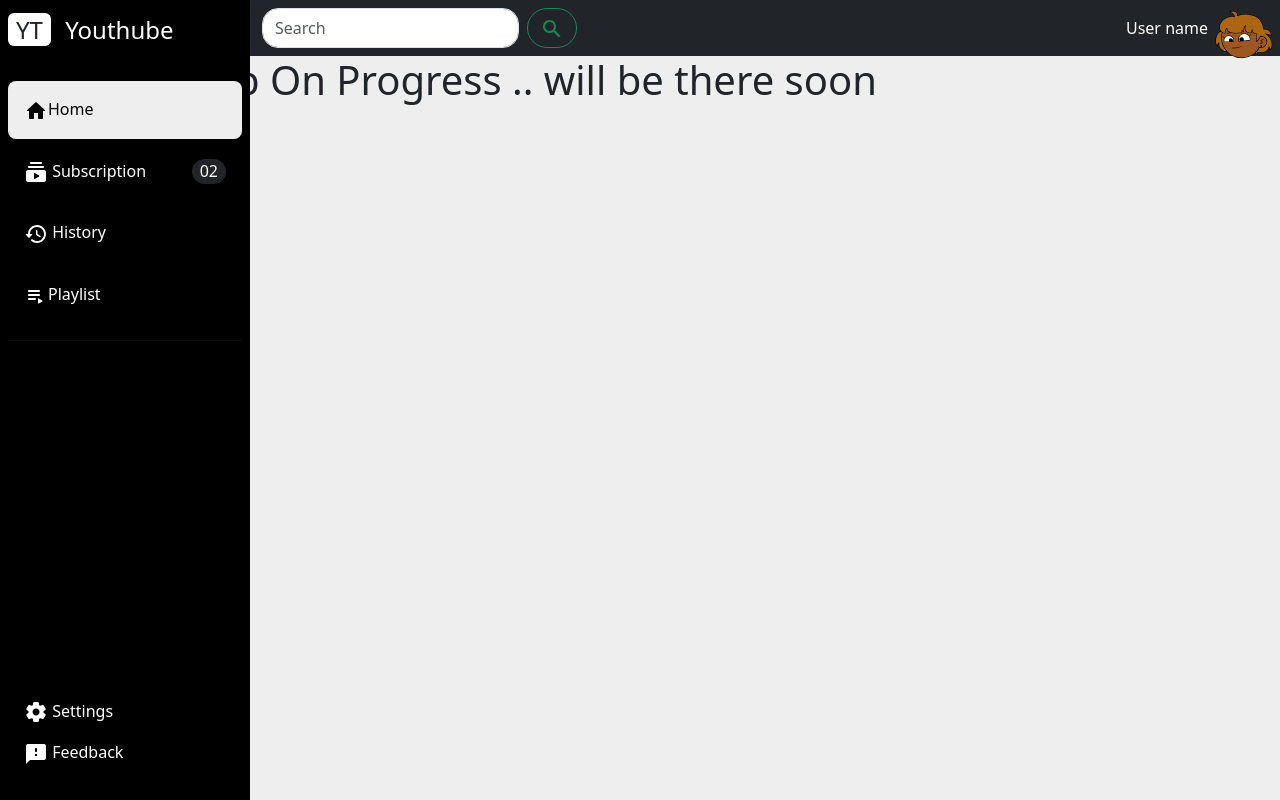
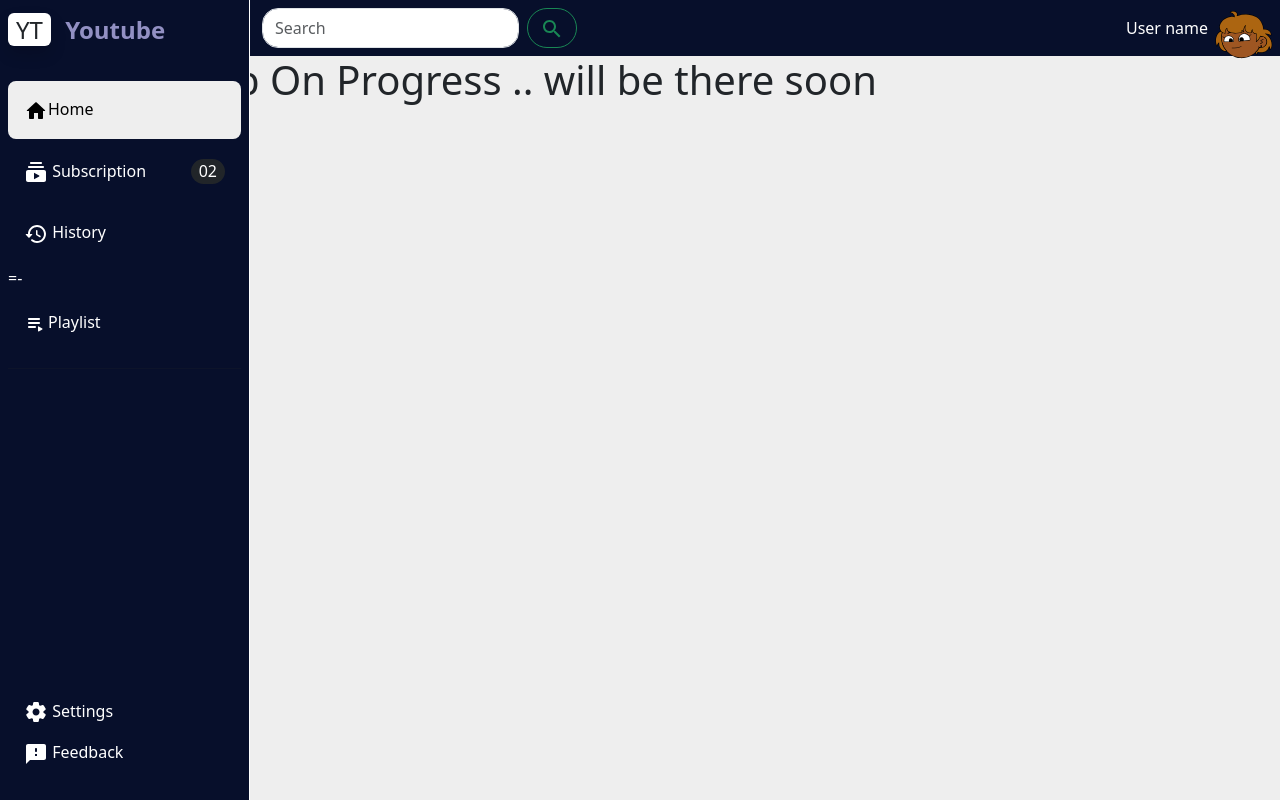
Before and after one commit to Sumit-Ks1/videoTube, a React (Vite) app in the folder ClientSide/: page /playlist in a window 1280 px wide. Built offline with nearby package versions, Linux system fonts and the light colour scheme.

Commit message:
the blue theme

```diff
--- a/ClientSide/src/components/Content/Content.css
+++ b/ClientSide/src/components/Content/Content.css
@@ -5,7 +5,9 @@
     margin-right: 0px;
 }
 .content-parent{
-    background-color: rgb(7, 88, 0);
+    /* background-color: rgb(49, 49, 49); */
+    /* background-color: #535C91; */
+    background: #1B1A55;
     /* background: linear-gradient(to right, #03001e, #7303c0, #ec38bc, #fdeff9); */
     /* background: linear-gradient(to right, #c33764, #1d2671); */
     /* background: linear-gradient(to right, #03001e, #7303c0, #ec38bc, #fdeff9); */
--- a/ClientSide/src/components/Content/Content.jsx
+++ b/ClientSide/src/components/Content/Content.jsx
@@ -23,7 +23,7 @@ function Content(props) {
         <>
             {/* if side active add class side-active */}
             {/* <div className="side-active row row-cols-1 row-cols-lg-3 row-cols-md-2 row-cols-sm-2 g-4"> */}
-            <div className={` content-parent videoContainer row row-cols-1 row-cols-xl-4 row-cols-lg-3 row-cols-md-2 row-cols-sm-2 g-2 pt-3
+            <div className={` content-parent videoContainer row row-cols-1 row-cols-xl-4 row-cols-lg-3 row-cols-md-2 row-cols-sm-2 g-2 pt-2 px-1
 
                 ${(props.isSideActive) ? 'side-active' : ''}
                 ${windowWidth > 768 ? 'side-active' : ''}`}
--- a/ClientSide/src/components/NavBar/NavBar.css
+++ b/ClientSide/src/components/NavBar/NavBar.css
@@ -22,7 +22,9 @@ nav{
 
 .navbar {
     padding: 0;
-    background-color: red;
+    /* background-color: red!important; */
+    background-color: #070F2B !important;
+    /* border-left: 1px solid white; */
 }
 
 #side_nav {
--- a/ClientSide/src/components/NavBar/NavBar.jsx
+++ b/ClientSide/src/components/NavBar/NavBar.jsx
@@ -2,7 +2,8 @@
 import 'bootstrap/dist/css/bootstrap.min.css';
 import './NavBar.css'
 import MenuIcon from '@mui/icons-material/Menu';
-import { Link } from 'react-router-dom';
+import { Link, Navigate } from 'react-router-dom';
+import { useNavigate } from 'react-router-dom';
 import SearchIcon from '@mui/icons-material/Search';
 import Search from '@mui/icons-material/Search';
 
@@ -35,28 +36,28 @@ function justForComparission() {
     )
 }
 
+
 function NavBar(props) {
+
+    const navigate = useNavigate(true)
+    const isAuthenticated = false;
 
     // passing on click listener to App.jsx
     function sideButtonClick() {
         props.onSideClick()
     }
 
+    function profileClickHandler() {
+        console.log("profile clicked")
+        if(!isAuthenticated) {
+            navigate("/signup#pills-register")
+        }
+        else {
+            navigate("/profile")
+        }
+    }
+
     return (
-        // <div>
-        //     <nav className="navbar bg-body-tertiary navBar">
-        //         <div className="container-fluid">
-
-        //             <a className="navbar-brand">Navbar</a>
-        //             <form className="d-flex" role="search">
-        //                 <input className="form-control me-2" type="search" placeholder="Search" aria-label="Search">
-        //                 </input>
-        //                 {/* this button was not working inside input elment */}
-        //                 <button className="btn btn-outline-success" type="submit">Search</button>
-        //             </form>
-        //         </div>
-        //     </nav>
-        // </div>x
         <nav className="navbar navbar-expand-md navbar-light bg-dark py-2">
             <div className="container-fluid">
                 <div className="d-flex justify-content-between d-md-none d-block">
@@ -78,20 +79,11 @@ function NavBar(props) {
                     </button>
                 </form>
 
-                <div className="profile text-white">
+                <div className="profile text-white" onClick={profileClickHandler}>
                     <span>User name</span>
                     <img src='src/assets/avatars/avatar3.svg' alt="" />
                 </div>
 
-                {/* For Logo at the right
-                <Link to={'/'}>
-                    <a className="navbar-brand fs-4" href="">
-                        <span className="bg-dark rounded px-2 py-0 text-white">
-                            YT
-                        </span>
-                    </a>
-                </Link> */}
-                {/* <a className="navbar-brand">Navbar</a> */}
 
             </div>
         </nav>
--- a/ClientSide/src/components/SdieBar/SideBar.css
+++ b/ClientSide/src/components/SdieBar/SideBar.css
@@ -5,12 +5,19 @@ body {
 .sidebar-list a {
     text-decoration: none;
 }
+.logo-text{
+    /* color: rgb(0, 255, 242); */
+    color: #9290C3;
+    font-weight: bolder;
 
+}
 #side_nav {
-    background: #000;
+    /* background: #1B1A55; */
+    background-color: #070F2B;
     min-width: 250px;
     max-width: 250px;
     transition: all 0.3s;
+    border-right: 1px solid white;
 }
 
 .content {
--- a/ClientSide/src/components/SdieBar/SideBar.jsx
+++ b/ClientSide/src/components/SdieBar/SideBar.jsx
@@ -40,7 +40,7 @@ function SideBar(props) {
         >
             <div className="header-box px-2 pt-3 pb-4 d-flex justify-content-between">
                 <h1 className="fs-4"><span className="bg-white text-dark rounded shadow px-2 me-2">YT</span> <span
-                    className="text-white">Youthube</span></h1>
+                    className="logo-text">Youtube</span></h1>
                 <button className="btn d-md-none d-block close-btn px-1 py-0 text-white"
                     id='close-side-btn'
                     onClick={removeClass}>
@@ -78,7 +78,7 @@ function SideBar(props) {
                     <Link to='/history'>
                         <a href="/history" className="text-decoration-none px-3 py-3 my-1 d-block">
                             <RestoreRoundedIcon /> History
-                        </a>
+                        </a>=-
                     </Link>
                 </li>
                 <li className="">
```
Also changed, not shown: 1 other file (tests, documents, lock files or other folders).
